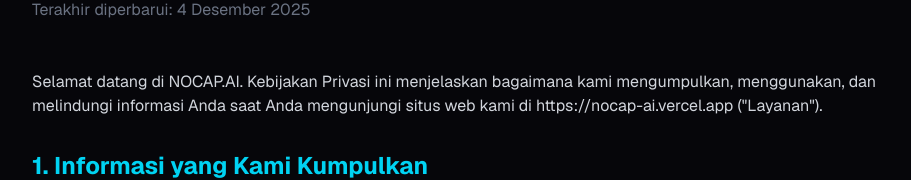
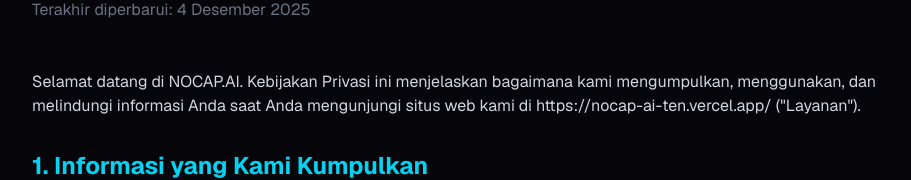
Before and after one commit to nopal72/nocap.ai-FE, a Next.js app: page /privacy-policy in a window 1280 px wide. Shown: the part 180-360 px from the top of the page, without its empty margins (184-1095 px from the left). Built offline with nearby package versions, Linux system fonts and the light colour scheme.

Commit message:
benerin url

```diff
--- a/src/app/(main)/privacy-policy/page.tsx
+++ b/src/app/(main)/privacy-policy/page.tsx
@@ -8,7 +8,7 @@
  */
 const PrivacyPolicy: React.FC = () => {
   const websiteName = 'NOCAP.AI';
-  const websiteUrl = 'https://nocap-ai.vercel.app'; // Ganti dengan URL domain Anda
+  const websiteUrl = 'https://nocap-ai-ten.vercel.app/'; // Ganti dengan URL domain Anda
 
   return (
     <div className="min-h-screen bg-[#06060A] text-gray-300 font-sans">
--- a/src/app/(main)/terms&condition/page.tsx
+++ b/src/app/(main)/terms&condition/page.tsx
@@ -8,7 +8,7 @@
 const TermsAndConditions: React.FC = () => {
   const websiteName = 'NOCAP.AI';
   // Anda bisa mengganti ini dengan URL domain Anda yang sebenarnya
-  const websiteUrl = 'https://nocap-ai.vercel.app';
+  const websiteUrl = 'https://nocap-ai-ten.vercel.app/';
 
   return (
     <div className="min-h-screen bg-[#06060A] text-gray-300 font-sans">
```
Also changed, not shown: 1 other file (tests, documents, lock files or other folders).
